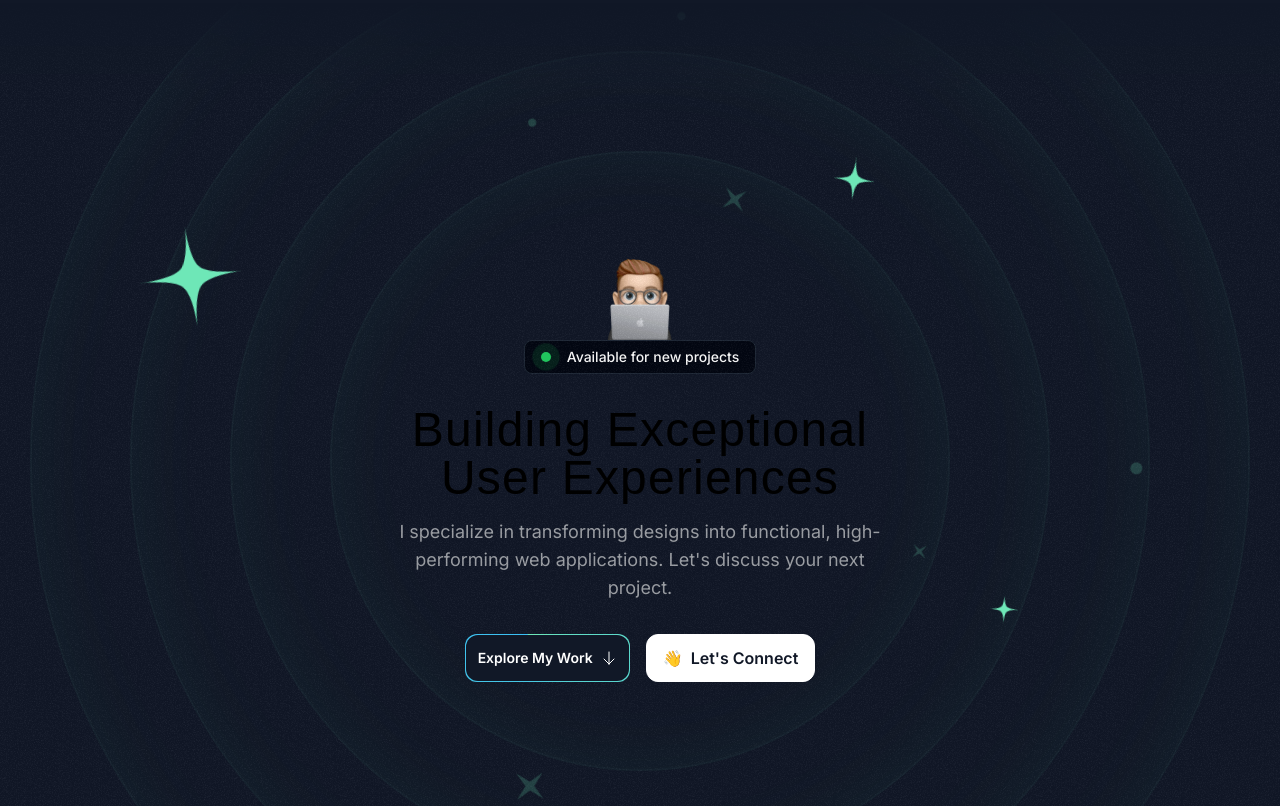
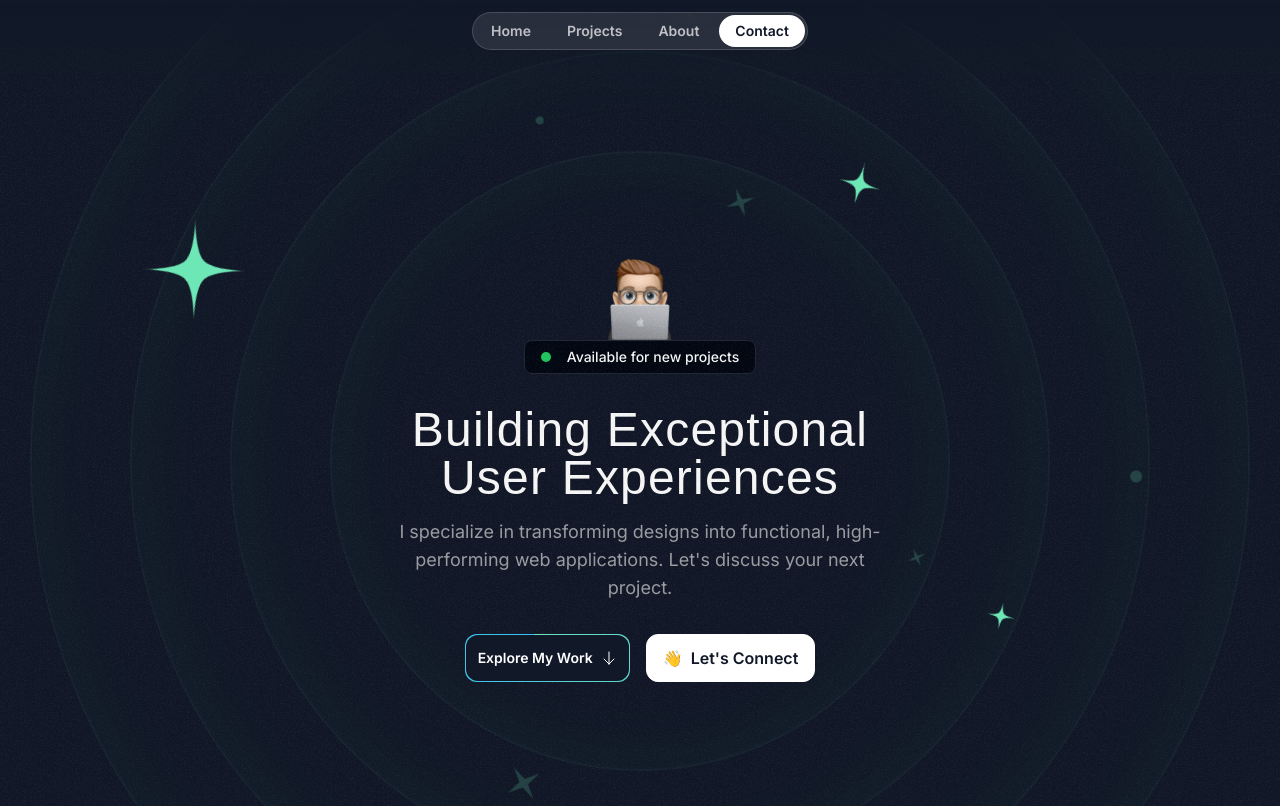
Before and after one commit to RaedMasri1/portfolio, a Next.js app: page / in a window 1280 px wide. Shown: the top 806 px of the page. Built offline with nearby package versions, Linux system fonts and the light colour scheme; a web font is replaced by a local one.

Commit message:
forth change

```diff
--- a/src/app/layout.tsx
+++ b/src/app/layout.tsx
@@ -27,7 +27,7 @@ const RootLayout = ({
     <meta name="keywords" content="Raed Masri, full-stack web developer, front-end, back-end, web development, JavaScript, TypeScript, React, Node.js, Next.js, web applications, UI/UX design, scalable solutions" />
     <meta property="og:title" content="Raed Masri | Full-Stack Web Developer" />
     <meta property="og:description" content="Explore my portfolio showcasing high-performance websites and scalable web solutions." />
-    <meta property="og:image" content="logo.jpeg" />
+    <meta property="og:image" content="../assets/images/memoji-computer.png" />
     <meta property="og:url" content="https://raed-elmasri.netlify.app" />
     <meta name="viewport" content="width=device-width, initial-scale=1.0" />
     <link rel="icon" type="image/svg+xml" href="logo.svg" />
--- a/src/app/page.tsx
+++ b/src/app/page.tsx
@@ -1,31 +1,54 @@
+import React, { Suspense } from 'react';
+import Header from '../sections/Header';
+// import { FloatingNavbar } from '../components/FloatingNavbar';
 
-import { HeroSection } from '../sections/Hero';
-import { ProjectsSection } from '../sections/Projects';
-import { TapeSection } from '../sections/Tape';
-import { TestimonialsSection } from '../sections/Testimonials';
-import { AboutSection } from '../sections/About';
-import { ContactSection } from '../sections/Contact';
-import { Footer } from '../sections/Footer';
-import { FloatingNavbar } from '../components/FloatingNavbar';
+// Lazy load sections
+const HeroSection = React.lazy(() => import('../sections/Hero'));
+const ProjectsSection = React.lazy(() => import('../sections/Projects'));
+const TapeSection = React.lazy(() => import('../sections/Tape'));
+const TestimonialsSection = React.lazy(() => import('../sections/Testimonials'));
+const AboutSection = React.lazy(() => import('../sections/About'));
+const ContactSection = React.lazy(() => import('../sections/Contact'));
+const Footer = React.lazy(() => import('../sections/Footer'));
 
-const Home = () => {
-  const navItems = [
-    { name: 'Home', link: '#home' },
-    { name: 'Projects', link: '#projects' },
-    { name: 'About', link: '#about' },
-    { name: 'Contact', link: '#contact' },
-  ];
-  return (
-    <div>
-      <FloatingNavbar navItems={navItems} />
+//   const navItems = [
+//     { name: 'Home', link: '#home' },
+//     { name: 'Projects', link: '#projects' },
+//     { name: 'About', link: '#about' },
+//     { name: 'Contact', link: '#contact' },
+//   ];
+const Home = () => (
+  <div>
+    {/* <FloatingNavbar navItems={navItems} /> */}
+    <Header />
+
+    <Suspense fallback={<div>Loading...</div>}>
       <HeroSection />
+    </Suspense>
+
+    <Suspense fallback={<div>Loading Projects...</div>}>
       <ProjectsSection />
+    </Suspense>
+
+    <Suspense fallback={<div>Loading...</div>}>
       <TapeSection />
+    </Suspense>
+
+    <Suspense fallback={<div>Loading Testimonials...</div>}>
       <TestimonialsSection />
+    </Suspense>
+
+    <Suspense fallback={<div>Loading About...</div>}>
       <AboutSection />
+    </Suspense>
+
+    <Suspense fallback={<div>Loading Contact...</div>}>
       <ContactSection />
+    </Suspense>
+
+    <Suspense fallback={<div>Loading Footer...</div>}>
       <Footer />
-    </div>
-  );
-};
+    </Suspense>
+  </div>
+);
 export default Home;
--- a/src/components/FloatingNavbar.tsx
+++ b/src/components/FloatingNavbar.tsx
@@ -1,88 +1,88 @@
-/* eslint-disable no-undef */
-/* eslint-disable react/require-default-props */
+// /* eslint-disable no-undef */
+// /* eslint-disable react/require-default-props */
 
-'use client';
+// 'use client';
 
-import React, { useState } from 'react';
-import {
-  motion,
-  AnimatePresence,
-  useScroll,
-  useMotionValueEvent,
-} from 'framer-motion';
-import Link from 'next/link';
+// import React, { useState } from 'react';
+// import {
+//   motion,
+//   AnimatePresence,
+//   useScroll,
+//   useMotionValueEvent,
+// } from 'framer-motion';
+// import Link from 'next/link';
 
-export const FloatingNavbar = ({
-  navItems,
-}: {
-  navItems: {
-    name: string;
-    link: string;
-    icon?: JSX.Element;
-  }[];
-}) => {
-  const { scrollYProgress } = useScroll();
+// export const FloatingNavbar = ({
+//   navItems,
+// }: {
+//   navItems: {
+//     name: string;
+//     link: string;
+//     icon?: JSX.Element;
+//   }[];
+// }) => {
+//   const { scrollYProgress } = useScroll();
 
-  // set true for the initial state so that nav bar is visible in the hero section
-  const [visible, setVisible] = useState(true);
+//   // set true for the initial state so that nav bar is visible in the hero section
+//   const [visible, setVisible] = useState(true);
 
-  useMotionValueEvent(scrollYProgress, 'change', (current) => {
-    // Check if current is not undefined and is a number
-    if (typeof current === 'number') {
-      const direction = current! - scrollYProgress.getPrevious()!;
+//   useMotionValueEvent(scrollYProgress, 'change', (current) => {
+//     // Check if current is not undefined and is a number
+//     if (typeof current === 'number') {
+//       const direction = current! - scrollYProgress.getPrevious()!;
 
-      if (scrollYProgress.get() < 0.05) {
-        // also set true for the initial state
-        setVisible(true);
-      } else if (direction < 0) {
-        setVisible(true);
-      } else {
-        setVisible(false);
-      }
-    }
-  });
+//       if (scrollYProgress.get() < 0.05) {
+//         // also set true for the initial state
+//         setVisible(true);
+//       } else if (direction < 0) {
+//         setVisible(true);
+//       } else {
+//         setVisible(false);
+//       }
+//     }
+//   });
 
-  return (
-    <AnimatePresence mode="wait">
-      <motion.div
-        initial={{
-          opacity: 1,
-          y: -100,
-        }}
-        animate={{
-          y: visible ? 0 : -100,
-          opacity: visible ? 1 : 0,
-        }}
-        transition={{
-          duration: 0.2,
-        }}
-        className="flex max-w-fit md:min-w-[70vw] lg:min-w-fit fixed z-[5000] top-10 inset-x-0 mx-auto p-0.5 b border border-white/15 rounded-full bg-white/10 backdrop-blur items-center justify-center"
-      >
-        {navItems.map((navItem: any, idx: number) => {
-          if (navItem.name === 'Contact') {
-            return (
-              <Link
-                key={`link=${idx}`}
-                href={navItem.link}
-                className="nav-item bg-white text-gray-900 hover:bg-white/70 hover:text-gray-900"
-              >
-                <span className="block sm:hidden">{navItem.icon}</span>
-                <span className=" text-sm !cursor-pointer">{navItem.name}</span>
-              </Link>
-            );
-          }
-          return (
-            <Link
-              key={`link=${idx}`}
-              href={navItem.link}
-              className="nav-item"
-            >
-              <span className="block sm:hidden">{navItem.icon}</span>
-              <span className=" text-sm !cursor-pointer">{navItem.name}</span>
-            </Link>
-          );
-        })}
-      </motion.div>
-    </AnimatePresence>
-  );
-};
+//   return (
+//     <AnimatePresence mode="wait">
+//       <motion.div
+//         initial={{
+//           opacity: 1,
+//           y: -100,
+//         }}
+//         animate={{
+//           y: visible ? 0 : -100,
+//           opacity: visible ? 1 : 0,
+//         }}
+//         transition={{
+//           duration: 0.2,
+//         }}
+//         className="flex max-w-fit md:min-w-[70vw] lg:min-w-fit fixed z-[5000] top-10 inset-x-0 mx-auto p-0.5 b border border-white/15 rounded-full bg-white/10 backdrop-blur items-center justify-center"
+//       >
+//         {navItems.map((navItem: any, idx: number) => {
+//           if (navItem.name === 'Contact') {
+//             return (
+//               <Link
+//                 key={`link=${idx}`}
+//                 href={navItem.link}
+//                 className="nav-item bg-white text-gray-900 hover:bg-white/70 hover:text-gray-900"
+//               >
+//                 <span className="block sm:hidden">{navItem.icon}</span>
+//                 <span className=" text-sm !cursor-pointer">{navItem.name}</span>
+//               </Link>
+//             );
+//           }
+//           return (
+//             <Link
+//               key={`link=${idx}`}
+//               href={navItem.link}
+//               className="nav-item"
+//             >
+//               <span className="block sm:hidden">{navItem.icon}</span>
+//               <span className=" text-sm !cursor-pointer">{navItem.name}</span>
+//             </Link>
+//           );
+//         })}
+//       </motion.div>
+//     </AnimatePresence>
+//   );
+// };
--- a/src/sections/About.tsx
+++ b/src/sections/About.tsx
@@ -145,7 +145,7 @@ const hobbies = [
     top: '65%',
   },
 ];
-export const AboutSection = () => {
+const AboutSection = () => {
   const constraintRef = useRef(null);
   return (
     <div id="about" className="py-20 lg:py-28">
@@ -207,3 +207,5 @@ export const AboutSection = () => {
     </div>
   );
 };
+
+export default AboutSection;
--- a/src/sections/Contact.tsx
+++ b/src/sections/Contact.tsx
@@ -1,31 +1,30 @@
 // import { useRouter } from 'next/router';
-import { TypewriterEffect } from '../components/ui/TypeWriterEffect';
+// import { TypewriterEffect } from '../components/ui/TypeWriterEffect';
 import ArrowUpRightIcon from '../assets/icons/arrow-up-right.svg';
 import grainImage from '../assets/images/grain.jpg';
 
-export const ContactSection = () => {
 //  Let's create something amazing together
-  const words = [
-    {
-      text: 'Let\'s',
-    },
-    {
-      text: 'create',
-    },
-    {
-      text: 'something',
-    },
-    {
-      text: 'amazing',
-      className: 'dark:text-white text-white',
-    },
-    {
-      text: 'together',
+//   const words = [
+//     {
+//       text: 'Let\'s',
+//     },
+//     {
+//       text: 'create',
+//     },
+//     {
+//       text: 'something',
+//     },
+//     {
+//       text: 'amazing',
+//       className: 'dark:text-white text-gray',
+//     },
+//     {
+//       text: 'together',
 
-    },
+//     },
 
-  ];
-  return (
+//   ];
+const ContactSection = () => (
   <div id="contact" className="py-16 pt-12 lg:py-24 lg:pt-20">
     <div className="container">
       <div className="bg-gradient-to-r from-emerald-300 to-sky-400 text-gray-900 py-8 px-10 rounded-3xl text-center relative overflow-hidden z-0">
@@ -37,10 +36,10 @@ export const ContactSection = () => {
         />
         <div className="flex flex-col md:flex-row gap-8 md:gap-16 items-center">
           <div>
-              {/* <h2 className="font-serif text-2xl md:text-3xl">
+            <h2 className="font-serif text-2xl md:text-3xl">
               Ready to bring your next project to life? Let&apos;s create something amazing together
-              </h2> */}
-              <TypewriterEffect words={words} className="font-serif text-2xl md:text-3xl" />
+            </h2>
+            {/* <TypewriterEffect words={words} className="font-serif text-2xl md:text-3xl" /> */}
             <p className="text-sm md:text-base mt-2 ">
               Ready to bring your next project to life? Let&apos;s connect and discuss. I can help you achieve your goals.
             </p>
@@ -59,4 +58,4 @@ export const ContactSection = () => {
   </div>
 
 );
-};
+export default ContactSection;
--- a/src/sections/Footer.tsx
+++ b/src/sections/Footer.tsx
@@ -16,7 +16,7 @@ const footerLinks = [
   },
 ];
 
-export const Footer = () => (
+const Footer = () => (
   <footer className="relative overflow-x-clip"> {/* Removed -z-10 */}
     <div className="absolute h-[400px] w-[1600px] bottom-0 left-1/2 -translate-x-1/2 bg-emerald-300/30 [mask-image:radial-gradient(50%_50%_at_bottom_center,black,transparent)] -z-10" />
     <div className="container relative"> {/* Added relative positioning here */}
@@ -34,3 +34,5 @@ export const Footer = () => (
     </div>
   </footer>
 );
+
+export default Footer;
--- /dev/null
+++ b/src/sections/Header.tsx
@@ -0,0 +1,39 @@
+'use client';
+
+// Add this line at the top of your file
+
+import React from 'react';
+
+const Header: React.FC = () => {
+  const handleScroll = (e: React.MouseEvent<HTMLAnchorElement, MouseEvent>, id: string) => {
+    e.preventDefault();
+    const targetElement = document.querySelector(id);
+    if (targetElement) {
+      targetElement.scrollIntoView({
+        behavior: 'smooth',
+        block: 'start',
+      });
+    }
+  };
+
+  return (
+    <div className="flex justify-center items-center fixed top-3 w-full z-10">
+      <nav className="flex gap-1 p-0.5 border border-white/15 rounded-full bg-white/10 backdrop-blur">
+        <a href="#home" className="nav-item" onClick={(e) => handleScroll(e, '#home')}>
+          Home
+        </a>
+        <a href="#projects" className="nav-item" onClick={(e) => handleScroll(e, '#projects')}>
+          Projects
+        </a>
+        <a href="#about" className="nav-item" onClick={(e) => handleScroll(e, '#about')}>
+          About
+        </a>
+        <a href="#contact" className="nav-item bg-white text-gray-900 hover:bg-white/70 hover:text-gray-900" onClick={(e) => handleScroll(e, '#contact')}>
+          Contact
+        </a>
+      </nav>
+    </div>
+  );
+};
+
+export default Header;
--- a/src/sections/Hero.tsx
+++ b/src/sections/Hero.tsx
@@ -10,9 +10,9 @@ import SparkleIcon from '../assets/icons/sparkle.svg';
 import { HeroOrbit } from '../components/HeroOrbit';
 import { MagicButton } from '../components/MagicButton';
 
-import { TextGenerateEffect } from '../components/ui/TextGenerateEffect';
+// import { TextGenerateEffect } from '../components/ui/TextGenerateEffect';
 
-export const HeroSection: React.FC = () => {
+const HeroSection: React.FC = () => {
   const handleScroll = (id: string) => {
     const targetElement = document.querySelector(id);
     if (targetElement) {
@@ -23,7 +23,7 @@ export const HeroSection: React.FC = () => {
     }
   };
   //   const words = ['better', 'cute', 'beautiful', 'modern'];
-  const words = 'Building Exceptional User Experiences';
+  //   const words = 'Building Exceptional User Experiences';
   return (
     <div id="home" className="py-32 md:py-48 lg:py-60 relative z-0 overflow-x-clip">
       <div className="absolute inset-0  [mask-image:linear-gradient(to_bottom,transparent,black_10%,black_90%,transparent)]">
@@ -79,12 +79,9 @@ export const HeroSection: React.FC = () => {
           </div>
         </div>
         <div className="max-w-lg mx-auto">
-          {/* <div className="font-serif text-3xl md:text-5xl text-center mt-8 tracking-wide">Building
-            <FlipWords words={words} />
-            <br />
-            User Experiences
-          </div> */}
-          <TextGenerateEffect duration={1} words={words} />
+          <div className="font-serif text-3xl md:text-5xl text-center mt-8 tracking-wide">Building Exceptional User Experiences
+          </div>
+          {/* <TextGenerateEffect duration={1} words={words} /> */}
 
           <p className="mt-4 text-center text-white/60 md:text-lg">I specialize in transforming designs into functional, high-performing web applications. Let&apos;s discuss your next project.</p>
         </div>
@@ -114,3 +111,5 @@ export const HeroSection: React.FC = () => {
 
   );
 };
+
+export default HeroSection;
--- a/src/sections/Projects.tsx
+++ b/src/sections/Projects.tsx
@@ -47,7 +47,7 @@ const portfolioProjects = [
   },
 ];
 
-export const ProjectsSection = () => (
+const ProjectsSection = () => (
   <section id="projects" className="pb-16 lg:py-24">
     <div className="container">
       <SectionHeader
@@ -99,3 +99,5 @@ export const ProjectsSection = () => (
     </div>
   </section>
 );
+
+export default ProjectsSection;
--- a/src/sections/Tape.tsx
+++ b/src/sections/Tape.tsx
@@ -15,7 +15,7 @@ const words = [
   'User Friendly',
   'Responsive',
 ];
-export const TapeSection = () => (
+const TapeSection = () => (
   <div className="py-16 lg:py-24 overflow-x-clip">
     <div className="bg-gradient-to-r from-emerald-300 to-sky-400 -rotate-3 -mx-1">
       <div className="flex [mask-image:linear-gradient(to_right,transparent,black_10%,black_90%,transparent)]">
@@ -36,3 +36,5 @@ export const TapeSection = () => (
     </div>
   </div>
 );
+
+export default TapeSection;
```
Also changed, not shown: src/sections/Testimonials.tsx (+2 -34 lines). Lines whose indentation alone changed are shown as unchanged.
